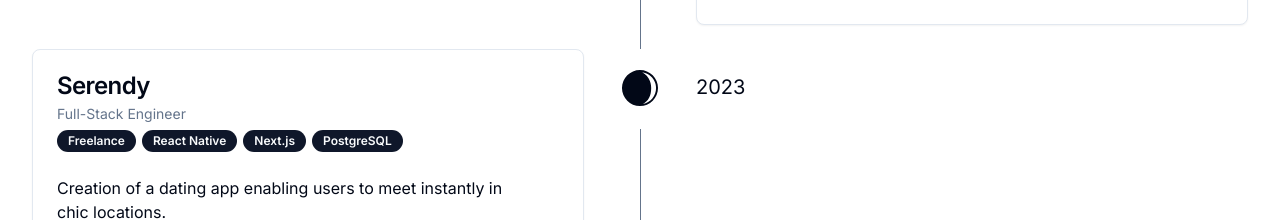
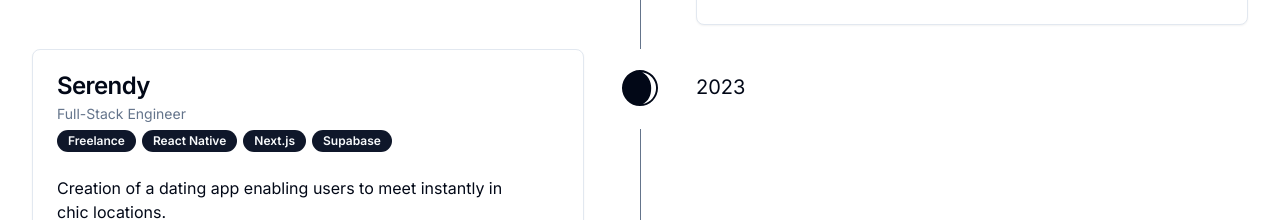
Before and after one commit to remi2257/portfolio-remi-lux, a Next.js app: page /en in a window 1280 px wide. Shown: the part 2720-2940 px from the top of the page. Built offline with nearby package versions, Linux system fonts and the light colour scheme; no server answers.

Commit message:
People start to know about supabase :D

```diff
--- a/app/[locale]/(home)/ProfessionalExperiences.tsx
+++ b/app/[locale]/(home)/ProfessionalExperiences.tsx
@@ -61,7 +61,7 @@ const ProfessionalExperiences: React.FC<{
     {
       title: "Serendy",
       subtitle: "Full-Stack Engineer",
-      badges: ["Freelance", "React Native", "Next.js", "PostgreSQL"],
+      badges: ["Freelance", "React Native", "Next.js", "Supabase"],
       description: tList("serendy.description"),
 
       Icon: WiMoonAltWaxingCrescent1,
--- a/app/[locale]/resume/_content/en.tsx
+++ b/app/[locale]/resume/_content/en.tsx
@@ -56,7 +56,7 @@ const professionalExperience: ProfessionalExperienceSection = {
           <Strong>Serendy</Strong>: Creation of a dating app enabling users to
           meet instantly in chic locations. Published on both App Store and Play
           Store
-          {"\n"}→ React Native (Expo) / Next.js / PostgreSQL
+          {"\n"}→ React Native (Expo) / Next.js / Supabase
         </>,
         <>
           <Strong>Milleis Private Bank</Strong>: Development of tools for
--- a/app/[locale]/resume/_content/fr.tsx
+++ b/app/[locale]/resume/_content/fr.tsx
@@ -57,7 +57,7 @@ const professionalExperience: ProfessionalExperienceSection = {
           <Strong>Serendy</Strong> : Création d&apos;une application de
           rencontres permettant des rencontres instantanées. Publication sur
           l&apos;App Store et le Play Store
-          {"\n"}→ React Native (Expo) / Next.js / PostgreSQL
+          {"\n"}→ React Native (Expo) / Next.js / Supabase
         </>,
         <>
           <Strong>Milleis Banque Privée</Strong> : Développement d&apos;outils
```
